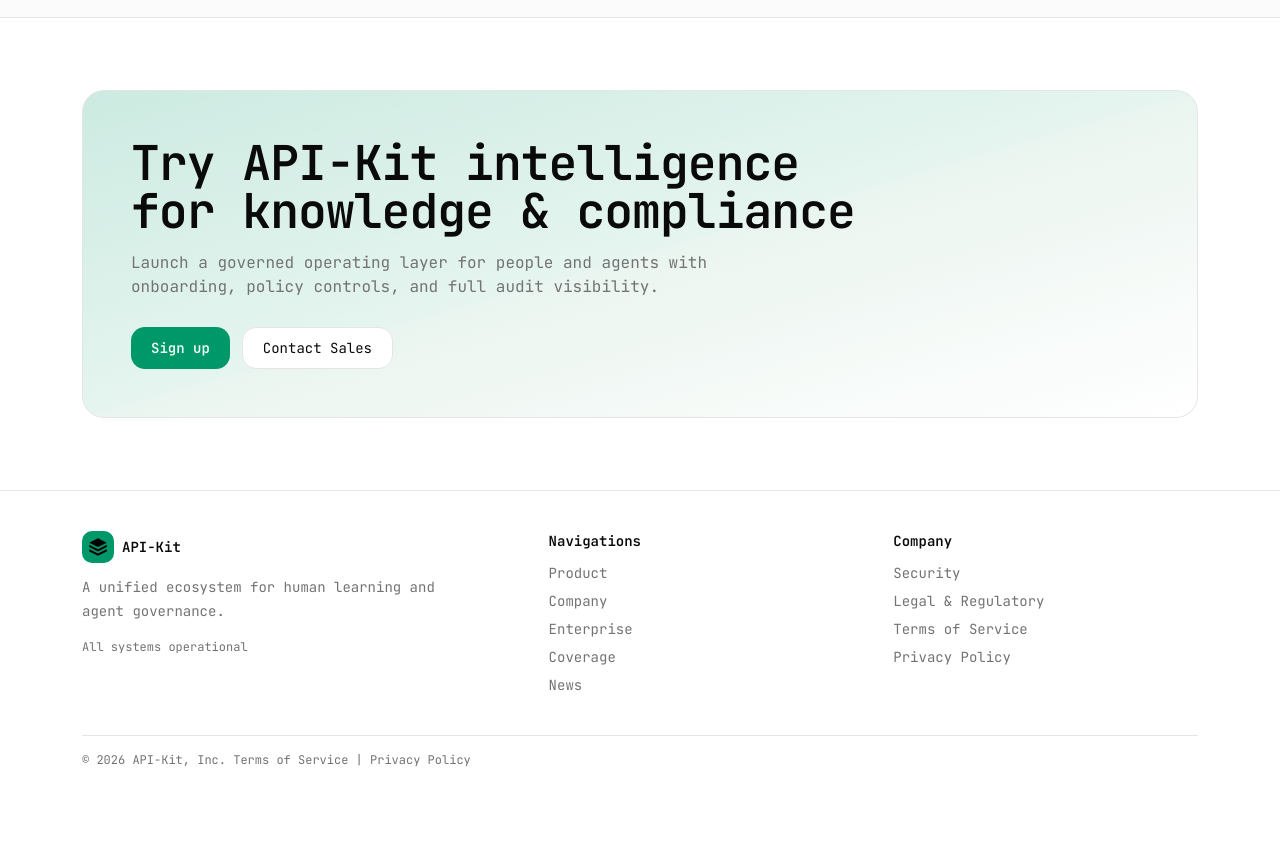
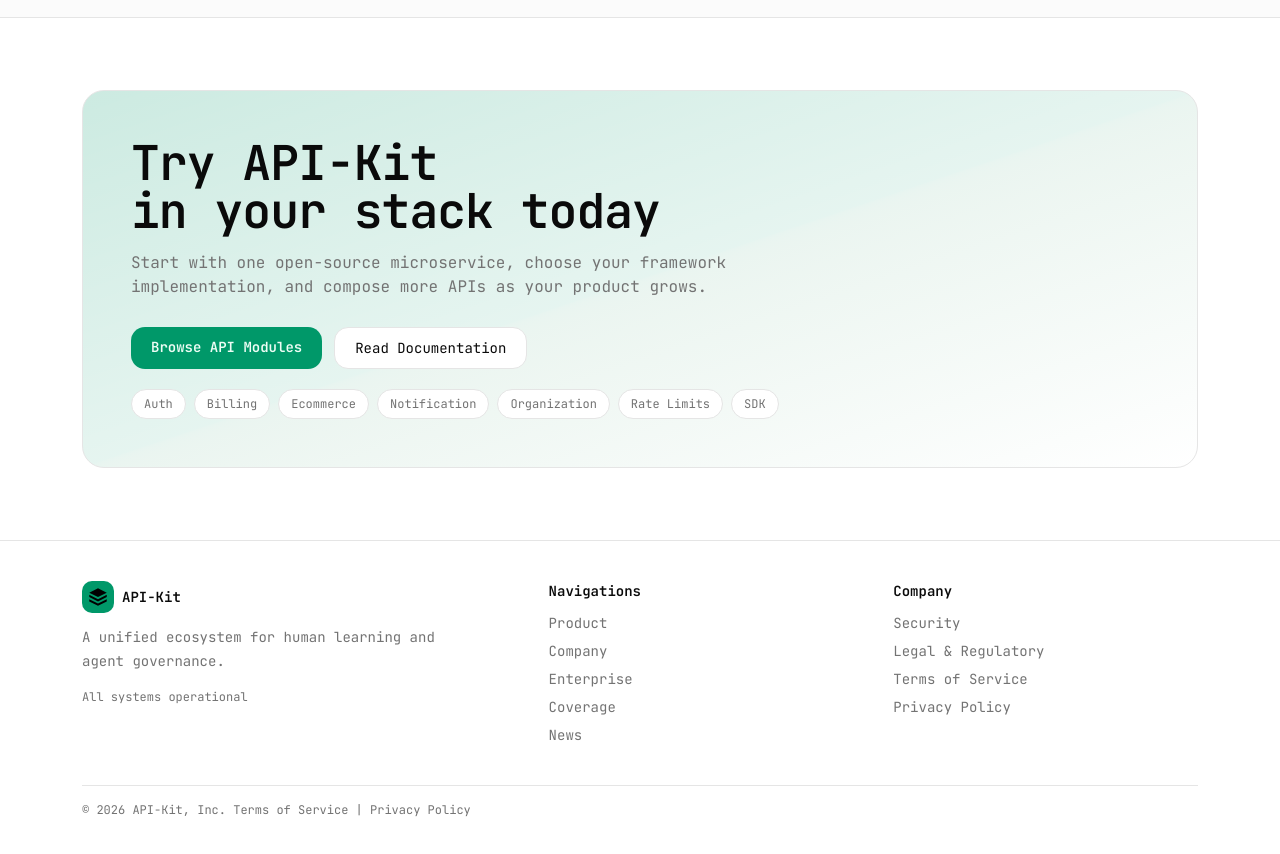
Before and after one commit to API-Kit-com/api-kit, a Next.js app: page / in a window 1280 px wide. Shown: the part 4140-4994 px from the top of the page. Before the commit the page ends 4948 px from the top, so only its background shows below. Built offline with nearby package versions, Linux system fonts and the light colour scheme.

Commit message:
feature: rewrite home final CTA and add docs navigation links

```diff
--- a/components/home-page.tsx
+++ b/components/home-page.tsx
@@ -1,4 +1,5 @@
 import Image from "next/image";
+import Link from "next/link";
 import { ReliabilityFocusPanel } from "@/components/reliability-focus-panel";
 
 const stackItems = [
@@ -334,21 +335,34 @@
         <section className="mx-auto max-w-[1180px] px-6 py-18 sm:px-8">
           <div className="rounded-3xl border border-border bg-gradient-to-br from-primary/20 via-primary/10 to-background p-8 sm:p-12">
             <h2 className="text-3xl font-semibold tracking-[-0.02em] sm:text-5xl">
-              Try API-Kit intelligence
+              Try API-Kit
               <br className="hidden sm:block" />
-              for knowledge & compliance
+              in your stack today
             </h2>
             <p className="mt-4 max-w-2xl text-muted-foreground">
-              Launch a governed operating layer for people and agents with onboarding, policy controls, and full audit
-              visibility.
+              Start with one open-source microservice, choose your framework implementation, and compose more APIs as
+              your product grows.
             </p>
             <div className="mt-7 flex flex-wrap gap-3">
-              <button className="rounded-xl bg-primary px-5 py-2.5 text-sm font-semibold text-primary-foreground">
-                Sign up
-              </button>
-              <button className="rounded-xl border border-border bg-card px-5 py-2.5 text-sm text-foreground">
-                Contact Sales
-              </button>
+              <Link
+                href="/docs/api-kit"
+                className="rounded-xl bg-primary px-5 py-2.5 text-sm font-semibold text-primary-foreground"
+              >
+                Browse API Modules
+              </Link>
+              <Link
+                href="/docs"
+                className="rounded-xl border border-border bg-card px-5 py-2.5 text-sm text-foreground"
+              >
+                Read Documentation
+              </Link>
+            </div>
+            <div className="mt-5 flex flex-wrap gap-2 text-xs text-muted-foreground">
+              {["Auth", "Billing", "Ecommerce", "Notification", "Organization", "Rate Limits", "SDK"].map((module) => (
+                <span key={module} className="rounded-full border border-border bg-card px-3 py-1.5">
+                  {module}
+                </span>
+              ))}
             </div>
           </div>
         </section>
```
